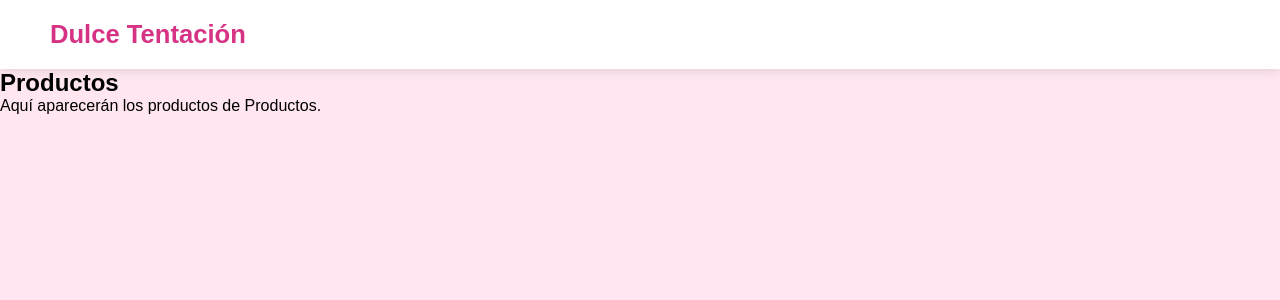
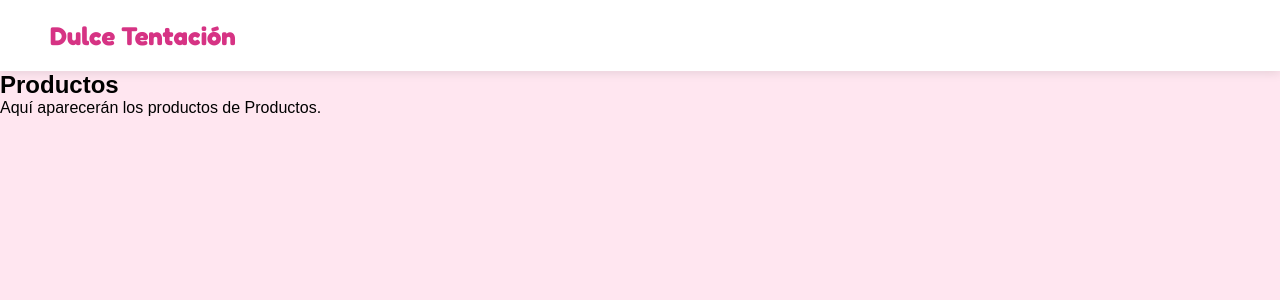
Before and after one commit to jvargas45-c/proyecto_sena_v1, a PHP site: page /productos.php in a window 1280 px wide. Shown: the top 300 px of the page. Run offline with PHP 8.4, Linux system fonts and the light colour scheme.

Commit message:
<link rel=preconnect href=https://fonts.googleapis.com>

```diff
--- a/productos.php
+++ b/productos.php
@@ -24,6 +24,9 @@ $titulo = $titulos[$categoria] ?? 'Productos';
     <title><?= htmlspecialchars($titulo) ?> - Dulce Tentación</title>
 
     <link rel="stylesheet" href="css/estilo.css">
+    <link rel="preconnect" href="https://fonts.googleapis.com">
+    <link href="https://fonts.googleapis.com/css2?family=Fredoka:wght@500;600;700&display=swap" rel="stylesheet">
+    <link rel="stylesheet" href="https://cdnjs.cloudflare.com/ajax/libs/font-awesome/6.5.1/css/all.min.css">
 </head>
 
 <body>
```
